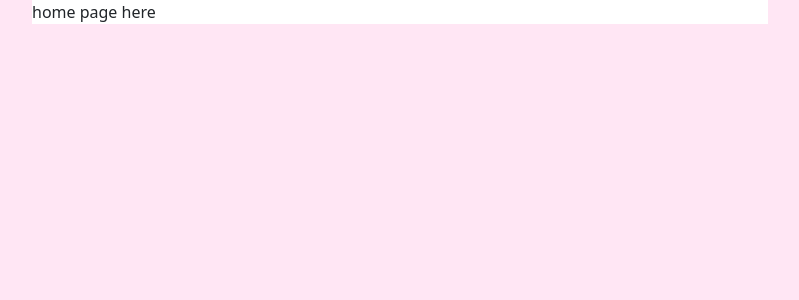
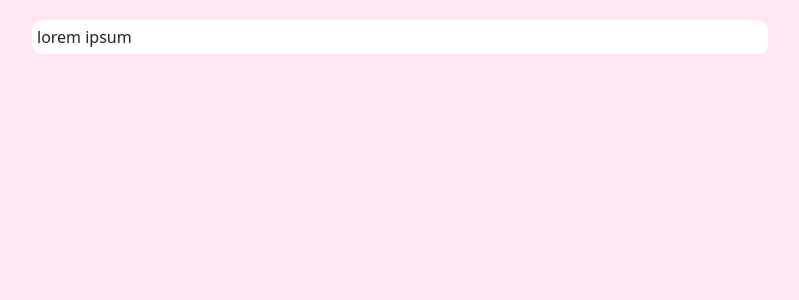
Before and after one commit to cultstatue/portfolio-2.0, a React (Create React App) app: page /#/ in a window 1280 px wide. Shown: the top 300 px of the page, without its empty margins (240-1039 px from the left). Built offline with nearby package versions, Linux system fonts and the light colour scheme.

Commit message:
some minor  styles added to homepage

```diff
--- a/src/pages/Home/index.css
+++ b/src/pages/Home/index.css
@@ -1,3 +1,6 @@
 .home-container{
     background-color: white;
+    padding: 5px;
+    margin: 20px 0px 75px 0px;
+    border-radius: 10px;
 }
--- a/src/pages/Home/index.js
+++ b/src/pages/Home/index.js
@@ -13,7 +13,7 @@ function Home() {
             <Col lg={2} xs={1}></Col>
             <Col lg={8} xs={10}>
                 <div className="home-container">
-                home page here
+                lorem ipsum
                 </div>
             </Col>
             <Col lg={2} xs={1}></Col>
```
